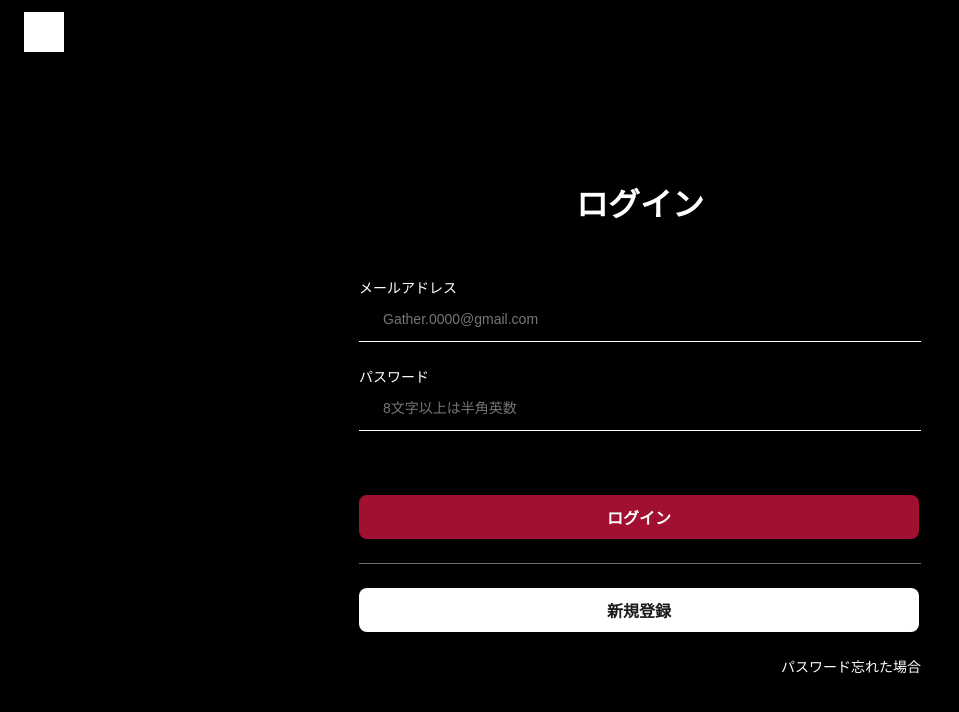
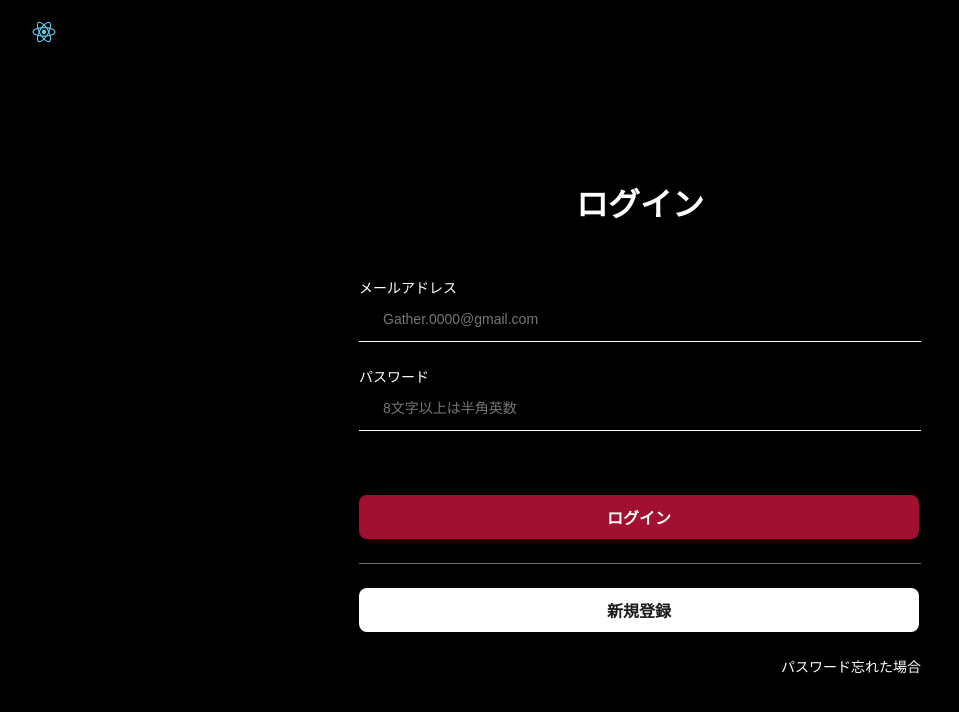
Before and after one commit to kidatakuya/e-gather, a React (Create React App) app: page /#/ in a window 1280 px wide. Shown: the top 712 px of the page, without its empty margins (0-959 px from the left). Built offline with nearby package versions, Linux system fonts and the light colour scheme.

Commit message:
Logo image change

```diff
--- a/src/App.js
+++ b/src/App.js
@@ -1,4 +1,4 @@
-import logo from './logo.svg';
+// import logo from './logo.svg';
 import './App.css';
 import {HashRouter as Router,Switch,Route,Link} from "react-router-dom";
 import Login from './components/Login/Login';
--- a/src/components/ArtistSelection/ArtistSelection.js
+++ b/src/components/ArtistSelection/ArtistSelection.js
@@ -1,4 +1,4 @@
-import logo from './../../logo.svg';
+// import logo from './../../logo.svg';
 import ArtistSelectionHeader from './ArtistSelectionHeader';
 import ArtistSelectionMain from './ArtistSelectionMain';
 
--- a/src/components/Home/Home.js
+++ b/src/components/Home/Home.js
@@ -1,4 +1,4 @@
-import logo from './../../logo.svg';
+// import logo from './../../logo.svg';
 import HomeHeader from './HomeHeader';
 import HomeMain from './HomeMain';
 
--- a/src/components/Login/Login.js
+++ b/src/components/Login/Login.js
@@ -1,4 +1,4 @@
-import logo from './../../logo.svg';
+// import logo from './../../logo.svg';
 import LoginHeader from './LoginHeader';
 import LoginMain from './LoginMain';
 
--- a/src/components/Login/LoginHeader.scss
+++ b/src/components/Login/LoginHeader.scss
@@ -7,6 +7,6 @@
     .logo{
         width: 4rem;
         height: 4rem;
-        background-color: $white;
+        // background-color: $white;
     }
 }
--- a/src/components/Signup/Signup.js
+++ b/src/components/Signup/Signup.js
@@ -1,4 +1,4 @@
-import logo from './../../logo.svg';
+// import logo from './../../logo.svg';
 import SignupHeader from './SignupHeader';
 import SignupMain from './SignupMain';
 
--- a/src/components/Signup/SignupHeader.js
+++ b/src/components/Signup/SignupHeader.js
@@ -6,7 +6,7 @@ function SignupHeader() {
 
     return (
         <header className="signupHeader">
-            <Link className="logo" to="/"></Link>
+            <Link className="back" to="/"></Link>
         </header>
     )
 }
--- a/src/components/Signup/SignupHeader.scss
+++ b/src/components/Signup/SignupHeader.scss
@@ -4,7 +4,7 @@
     // height: 64px;
     background-color: $mainColor;
     padding: 1.2rem 2.4rem;
-    .logo{
+    .back{
         display: block;
         width: 4rem;
         height: 4rem;
--- a/src/components/common/_common.scss
+++ b/src/components/common/_common.scss
@@ -36,6 +36,9 @@ Header{
     .logo{
         width: 4rem;
         height: 4rem;
-        background-color: $white;
+        // background-color: $white;
+        background-image: url(../../img/logo.svg);
+        background-position: center;
+        background-size: contain;
     }
 }
```
Also changed, not shown: src/img/logo.svg (renamed from src/logo.svg).
